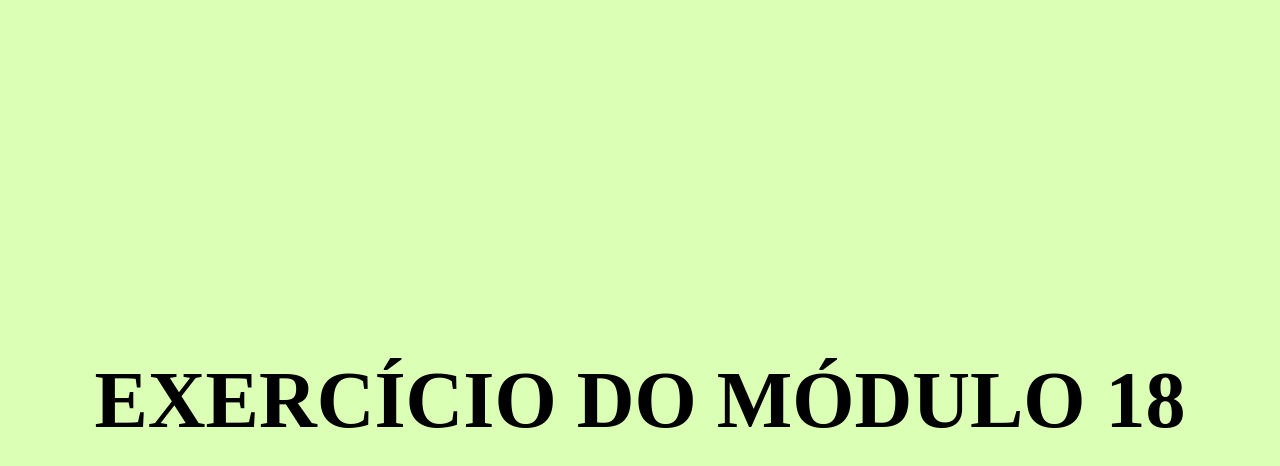
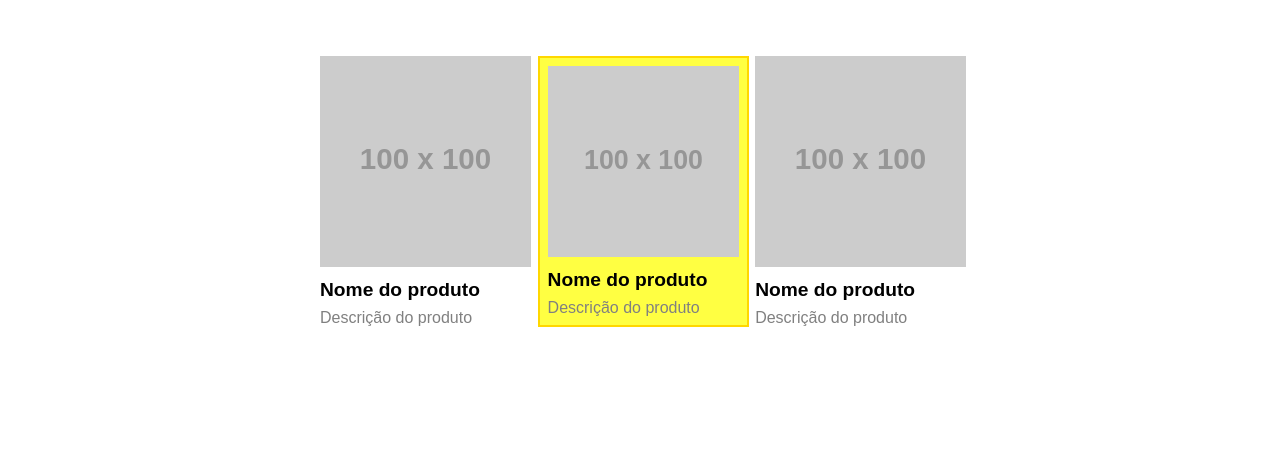
Before and after one commit to wbarcellosn/Curso_EBAC_Frontend, a website: page index.html in a window 1280 px wide. Drawn offline with Linux system fonts and the light colour scheme; files that its build step writes are made by us from their sources; placeholder pictures from the web are drawn by us.

Commit message:
Primeiro Commit

```diff
--- /dev/null
+++ b/bem/main.scss
@@ -0,0 +1,36 @@
+* {
+    margin: 0;
+    padding: 0;
+    font-family: sans-serif;
+}
+
+.produtos {
+    max-width: 640px;
+    width: 100%;
+    margin: 56px auto;
+    display: grid;
+    grid-template-columns: 33% 33% 33%;
+    grid-column-gap: 1%;
+}
+
+.produto {
+
+    &__imagem {
+        width: 100%;
+    }
+
+    &__nome {
+        font-size: 1.2em;
+        margin: 8px 0;
+    }
+
+    &__descricao {
+        color: gray
+    }
+
+    &--em-destaque {
+        border: 2px solid gold;
+        padding: 8px;
+        background-color: #ffff42;
+    }
+}
--- a/gruntfile.js
+++ /dev/null
@@ -1,37 +0,0 @@
-module.exports = function (grunt) {
-    grunt.initConfig({
-        pkg: grunt.file.readJSON('package.json'),
-        less: {
-            development: {
-                options: {
-                    compress: true
-                },
-                files: {
-                    './dev/styles/main.css': './src/styles/main.less'
-                }
-            }
-        },
-        watch: {
-            less: {
-                files: ['./src/styles/**/*.less'],
-                tasks: ['less:development']
-            }
-        },
-        uglify: {
-            target: {
-                files: {
-                    'dev/scripts/main.min.js':'src/scripts/main.js'
-                }
-            }
-        }
-
-    })
-
-    grunt.loadNpmTasks('grunt-contrib-less');
-    grunt.loadNpmTasks('grunt-contrib-watch');
-    grunt.loadNpmTasks('grunt-contrib-uglify');
-
-
-    grunt.registerTask('default', ['watch']);
-    grunt.registerTask('build', ['less:development','uglify']);
-}
--- a/index.html
+++ b/index.html
@@ -1,15 +1,35 @@
 <!DOCTYPE html>
-<html lang="en">
+<html lang="pt-BR">
 <head>
     <meta charset="UTF-8">
+    <meta http-equiv="X-UA-Compatible" content="IE=edge">
     <meta name="viewport" content="width=device-width, initial-scale=1.0">
-    <link rel="stylesheet" href="../dev/styles/main.css">
-    <title>Exercicio - M18</title>
+    <title>Exercício boas práticas de CSS</title>
+    <link rel="stylesheet" href="./bem/main.css">
 </head>
 <body>
-    <div class="container">
-        <h1 id="titulo"></h1>
+    <div class="produtos">
+        <div class="produto">
+            <img class="produto__imagem" src="https://via.placeholder.com/100x100">
+            <h4 class="produto__nome">Nome do produto</h4>
+            <p class="produto__descricao">
+                Descrição do produto
+            </p>
+        </div>
+        <div class="produto--em-destaque">
+            <img class="produto__imagem" src="https://via.placeholder.com/100x100">
+            <h4 class="produto__nome">Nome do produto</h4>
+            <p class="produto__descricao">
+                Descrição do produto
+            </p>
+        </div>
+        <div class="produto">
+            <img class="produto__imagem" src="https://via.placeholder.com/100x100">
+            <h4 class="produto__nome">Nome do produto</h4>
+            <p class="produto__descricao">
+                Descrição do produto
+            </p>
+        </div>
     </div>
-    <script src="./dev/scripts/main.min.js"></script>
 </body>
 </html>
--- a/src/scripts/main.js
+++ /dev/null
@@ -1,4 +0,0 @@
-document.getElementById('titulo')
-.innerText = 'Exercício do Módulo 18';
-
-alert('Exercício Finalizado!');
--- a/src/styles/main.less
+++ /dev/null
@@ -1,22 +0,0 @@
-* {
-    margin: 0;
-    padding: 0;
-    box-sizing: border-box;
-}
-
-body {
-    background-color: rgba(136, 255, 0, 0.288);
-}
-
-.container {
-    display: flex;
-    justify-content: center;
-    align-items: center;
-    height: 100vh;
-
-    h1 {
-        font-size: 5rem;
-        text-transform: uppercase;
-        color: #000;
-    }
-}
```
Also changed, not shown: package.json (+5 -8 lines), bem/main.css (added), dev/scripts/main.min.js (deleted), dev/styles/main.css (deleted), 2 other files.
